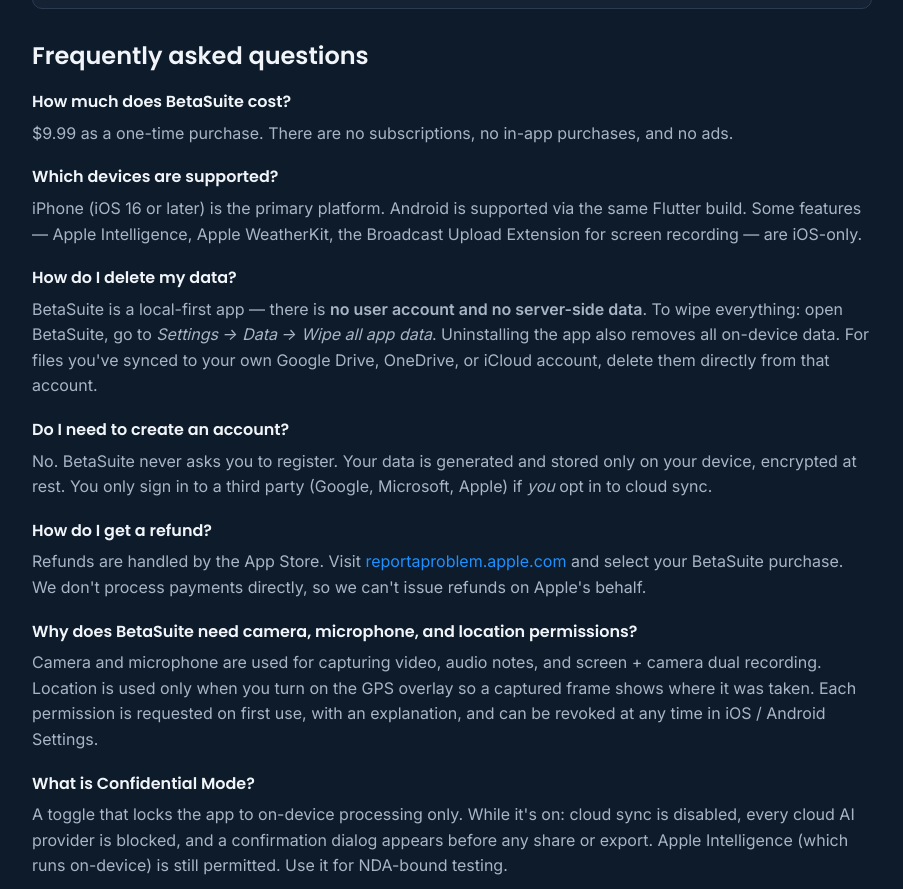
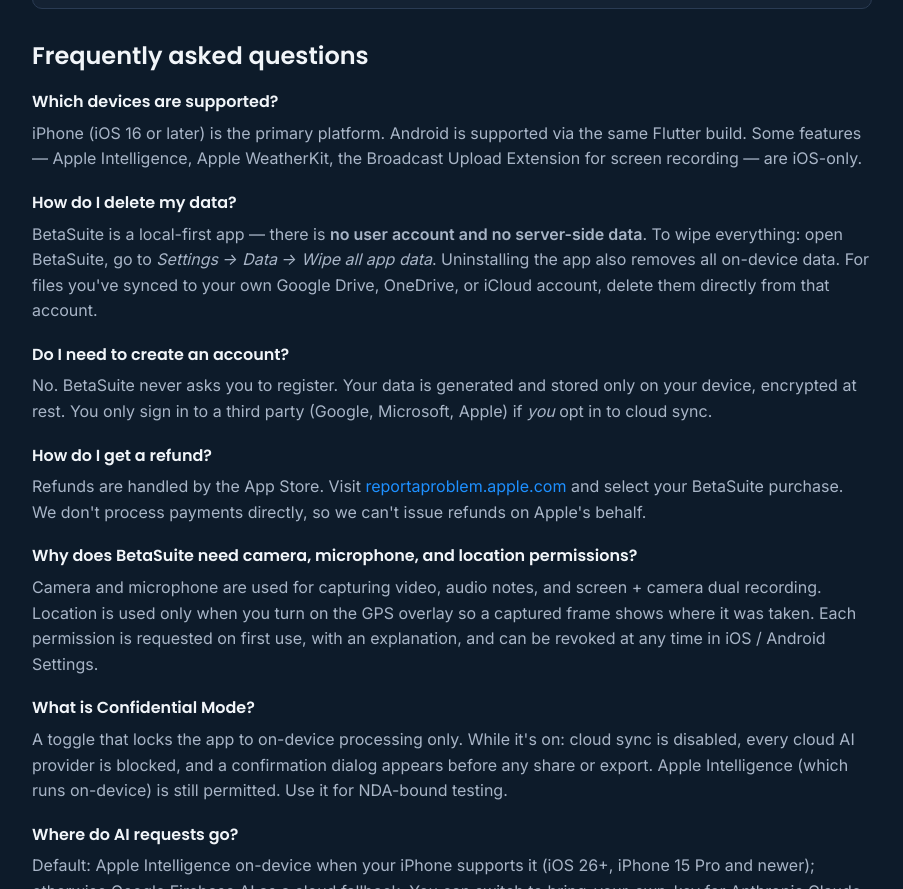
Before and after one commit to brilt9/betasuite-website, a plain HTML site: page support.html in a window 1280 px wide. Shown: the part 884-1773 px from the top of the page, without its empty margins (188-1091 px from the left). Drawn offline with Linux system fonts and the light colour scheme.

Commit message:
Update support.html

```diff
--- a/support.html
+++ b/support.html
@@ -154,9 +154,6 @@
 
     <h2>Frequently asked questions</h2>
     <dl class="faq">
-      <dt>How much does BetaSuite cost?</dt>
-      <dd>$9.99 as a one-time purchase. There are no subscriptions, no in-app purchases, and no ads.</dd>
-
       <dt>Which devices are supported?</dt>
       <dd>iPhone (iOS 16 or later) is the primary platform. Android is supported via the same Flutter build. Some features — Apple Intelligence, Apple WeatherKit, the Broadcast Upload Extension for screen recording — are iOS-only.</dd>
 
```
